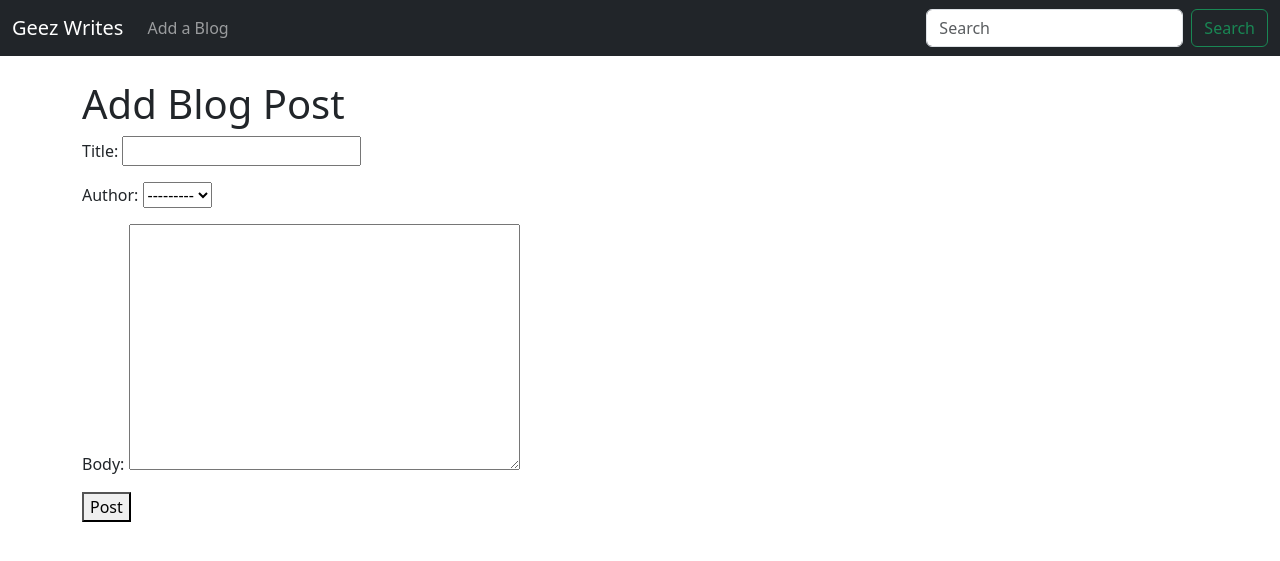
After one commit to Geez14/geez-writes, a Django app: page /add-post/ in a window 1280 px wide. The commit adds this page. Shown: the top 561 px of the page. Run offline with Django 5.2, Linux system fonts and the light colour scheme.

Commit message:
Add feature, add blogs
we can now add blogs in page

```diff
--- a/blog/models.py
+++ b/blog/models.py
@@ -1,5 +1,5 @@
 from django.db import models
-
+from django.urls import reverse
 from django.contrib.auth.models import User
 
 
@@ -10,3 +10,7 @@ class BlogPost(models.Model):
 
     def __str__(self):
         return str(self.title) + " | " + str(self.author)
+
+    def get_absolute_url(self):
+        # return reverse("blog-detail", kwargs={"pk": self.pk})
+        return reverse("home")
--- /dev/null
+++ b/blog/templates/add_post.html
@@ -0,0 +1,9 @@
+{% extends 'base.html' %}
+{%block content%}
+    <h1>Add Blog Post</h1>
+    {% comment %} Django form system is used! {% endcomment %}
+    <form method="POST">
+        {% csrf_token %}
+        {{form.as_p}}
+        <button>Post</button>
+{%endblock%}
--- a/blog/templates/base.html
+++ b/blog/templates/base.html
@@ -19,7 +19,12 @@
         <button class="navbar-toggler" type="button" data-bs-toggle="collapse" data-bs-target="#navbarSupportedContent" aria-controls="navbarSupportedContent" aria-expanded="false" aria-label="Toggle navigation">
           <span class="navbar-toggler-icon"></span>
         </button>
-        <div id="navbarSupportedContent">
+        <div class="collapse navbar-collapse" id="navbarSupportedContent">
+        <ul class="navbar-nav me-auto mb-2 mb-lg-0">
+        <li class="nav-item">
+          <a class="nav-link" href="{%url 'add-post'%}">Add a Blog</a>
+        </li>
+      </ul>
           <form class="d-flex" role="search">
             <input class="form-control me-2" type="search" placeholder="Search" aria-label="Search">
             <button class="btn btn-outline-success" type="submit">Search</button>
--- a/blog/templates/index.html
+++ b/blog/templates/index.html
@@ -7,7 +7,7 @@
 {% block content %}
 
 <ul>
-    {% for post in object_list %}
+    {% for post in object_list%}
     <li>
         <a class="icon-link icon-link-hover" href="{% url 'blog-detail' post.pk %}"><b>{{post.title}}</b></a> -by {{post.author.first_name}} {{post.author.last_name}}
         <br />
--- a/blog/urls.py
+++ b/blog/urls.py
@@ -1,9 +1,10 @@
 from django.urls import path
 
 # from . import views
-from .views import HomeView, DetailedPostView
+from .views import HomeView, DetailedPostView, AddPostView
 
 urlpatterns = [
     path("", HomeView.as_view(), name="home"),
     path("blog/<int:pk>", DetailedPostView.as_view(), name="blog-detail"),
+    path("add-post/", AddPostView.as_view(), name="add-post"),
 ]
--- a/blog/views.py
+++ b/blog/views.py
@@ -1,5 +1,5 @@
 from django.shortcuts import render
-from django.views.generic import ListView, DetailView
+from django.views.generic import ListView, DetailView, CreateView
 from .models import *
 
 class HomeView(ListView):
@@ -9,3 +9,10 @@ class HomeView(ListView):
 class DetailedPostView(DetailView):
     model = BlogPost
     template_name = 'article_details.html'
+
+class AddPostView(CreateView):
+    model = BlogPost
+    template_name = 'add_post.html'
+    fields = '__all__'
+    # we can use cherry pick too as many of the items can be null
+    # fields = ('title', 'body')
```
